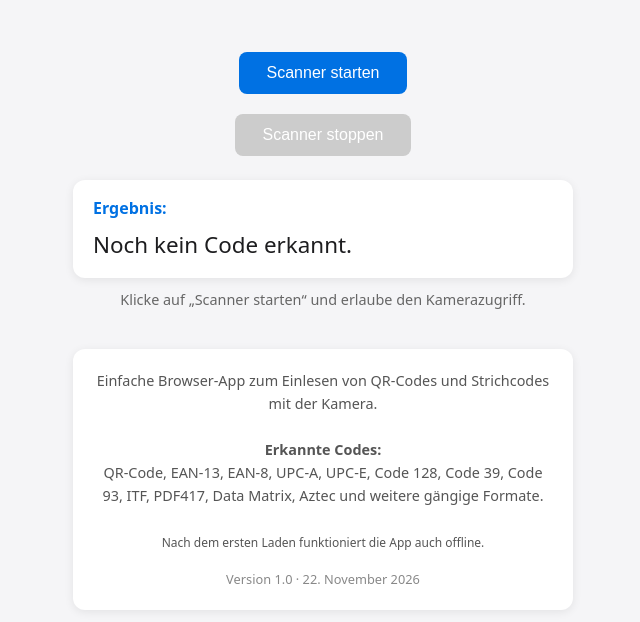
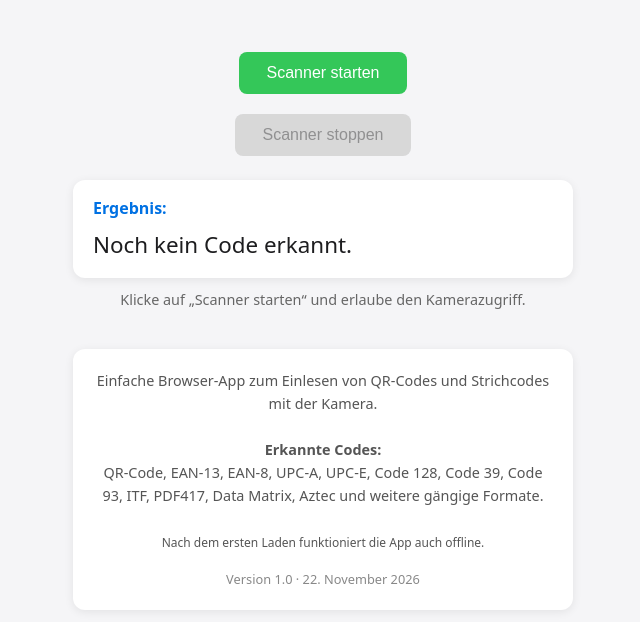
Before and after one commit to Carlostea-wwe/qr-code-scanner, a plain HTML site: page index.html in a window 1280 px wide. Shown: the part 62-684 px from the top of the page, without its empty margins (317-957 px from the left). Drawn offline with Linux system fonts and the light colour scheme; a script that the page names is missing.

Commit message:
Make start button green and stop button reddish

```diff
--- a/index.html
+++ b/index.html
@@ -67,17 +67,27 @@
       font-size: 1rem;
       border: none;
       border-radius: 8px;
-      background: #0071e3;
       color: white;
       cursor: pointer;
-      transition: background 0.2s;
+      transition: background 0.2s, opacity 0.2s;
     }
-    button:hover {
-      background: #0077ed;
+    #startButton {
+      background: #34c759;
+    }
+    #startButton:hover {
+      background: #30b350;
+    }
+    #stopButton {
+      background: #ff3b30;
+    }
+    #stopButton:hover {
+      background: #e6352b;
     }
     button:disabled {
-      background: #ccc;
+      background: #ccc !important;
+      color: #666;
       cursor: not-allowed;
+      opacity: 0.7;
     }
     .status {
       margin-top: 12px;
```
